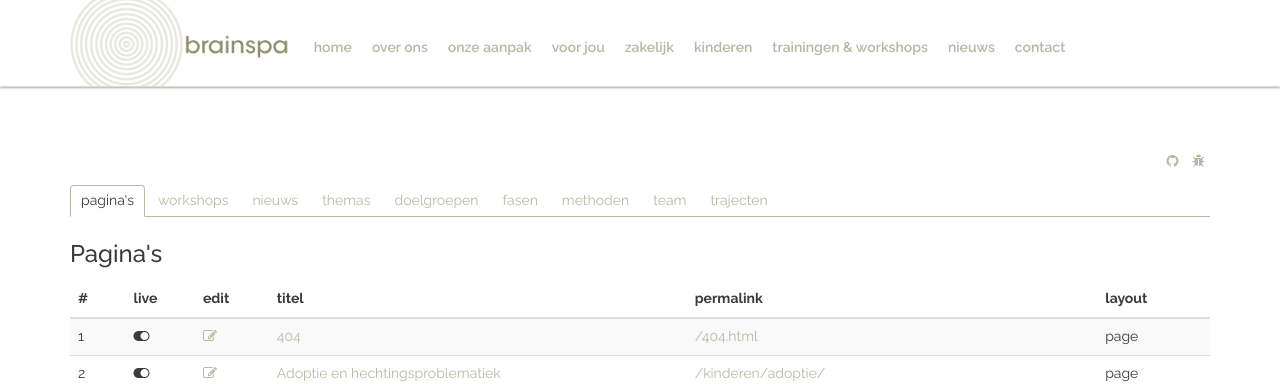
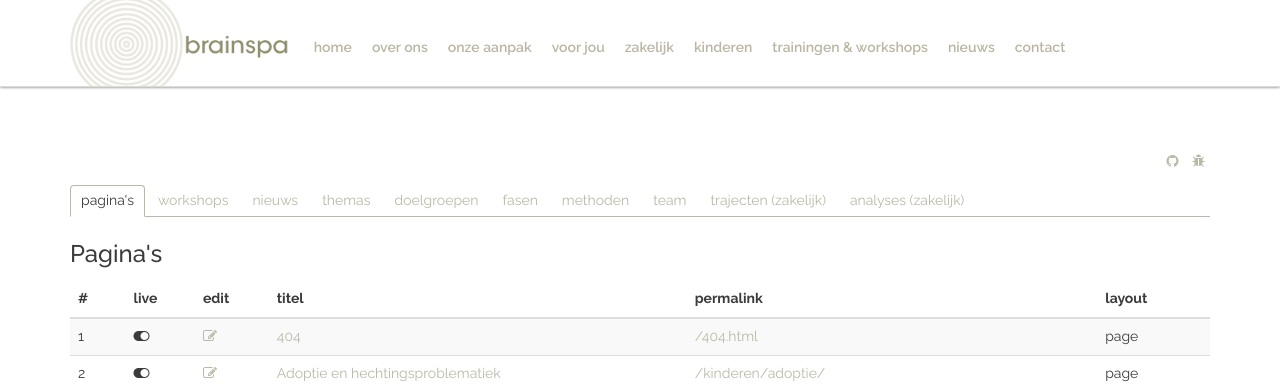
Before and after one commit to dveninga/brainspa, a Jekyll site: the page built from overzicht.md, in a window 1280 px wide. Shown: the top 384 px of the page. Built offline with Jekyll 4.4.1, drawn with Linux system fonts in a browser that asks for light colours.

Commit message:
foldernaam wijzig

```diff
--- a/_layouts/overzicht.html
+++ b/_layouts/overzicht.html
@@ -26,7 +26,8 @@ layout: default
 					<li role="presentation"><a href="#fasen" aria-controls="fasen" role="tab" data-toggle="tab">fasen</a></li>
 					<li role="presentation"><a href="#methoden" aria-controls="methoden" role="tab" data-toggle="tab">methoden</a></li>
 					<li role="presentation"><a href="#team" aria-controls="team" role="tab" data-toggle="tab">team</a></li>
-					<li role="presentation"><a href="#trajecten" aria-controls="trajecten" role="tab" data-toggle="tab">trajecten</a></li>
+					<li role="presentation"><a href="#trajecten" aria-controls="trajecten" role="tab" data-toggle="tab">trajecten (zakelijk)</a></li>
+					<li role="presentation"><a href="#analyses" aria-controls="analyses" role="tab" data-toggle="tab">analyses (zakelijk)</a></li>
 				</ul>
 				<div class="tab-content">
 					<div class="tab-pane fade in active" role="tabpanel" id="overig">
@@ -431,6 +432,50 @@ layout: default
 							</table>
 						</div>
 					</div>
+					<div class="tab-pane fade" role="tabpanel" id="analyses">
+						<h3>Analyses</h3>
+						<p><a href="http://prose.io/#p4m/brainspa/tree/gh-pages/_posts/analyses"><i class="fa fa-plus"></i> nieuwe analyse toevoegen »</a></p>
+						<div class="table-responsive">
+							<table class="table table-striped">
+								<thead>
+									<tr>
+										<th>#</th>
+										<th>live</th>
+										<th>edit</th>
+										<th>titel</th>
+										<th>permalink</th>
+										<th><i class="fa fa-tags"></i></th>
+									</tr>
+								</thead>
+								<tbody>
+									{% assign count = 0 %}
+									{% for post in site.tags['analyse'] %}
+									{% assign count = count | plus: 1 %}
+									<tr>
+										<td>{{count}}</td>
+										<td>{% if post.publish != false %}<i class="fa fa-toggle-on"></i>{% else %}<i class="fa fa-toggle-off"></i>{% endif %}</td>
+										<td class="text-center"><a href="{{cms}}/{{post.path}}"><i class="fa fa-pencil-square-o"></i></a></td>
+										<td><a href="{{post.url}}">{{post.title}}</a></td>
+										<td><a href="{{post.url}}">{{post.url}}</a></td>
+										<td>
+											{% assign t = 0 %}
+											{% for tag in post.tags %}
+											{% assign t = t | plus: 1 %}
+											{% if t == 1 %}
+											<ul class="list-unstyled">
+											{% endif %}
+												<li>{{tag}}</li>
+											{% endfor %}
+											{% if t > 1 %}
+											</ul>
+											{% endif %}
+										</td>
+									</tr>
+									{% endfor %}
+								</tbody>
+							</table>
+						</div>
+					</div>
 				</div>
 			</div>
 		</div>
```
Also changed, not shown: _posts/analyse/2015-11-01-analyse-brein-en-stressmechanismen.md (renamed from _posts/analyses/2015-11-01-analyse-brein-en-stressmechanismen.md), _posts/analyse/2015-11-02-analyse-brein-en-belastbaarheid.md (renamed from _posts/analyses/2015-11-02-analyse-brein-en-belastbaarheid.md), _posts/analyse/2015-11-03-analyse-stressmechanismen.md (renamed from _posts/analyses/2015-11-03-analyse-stressmechanismen.md).
